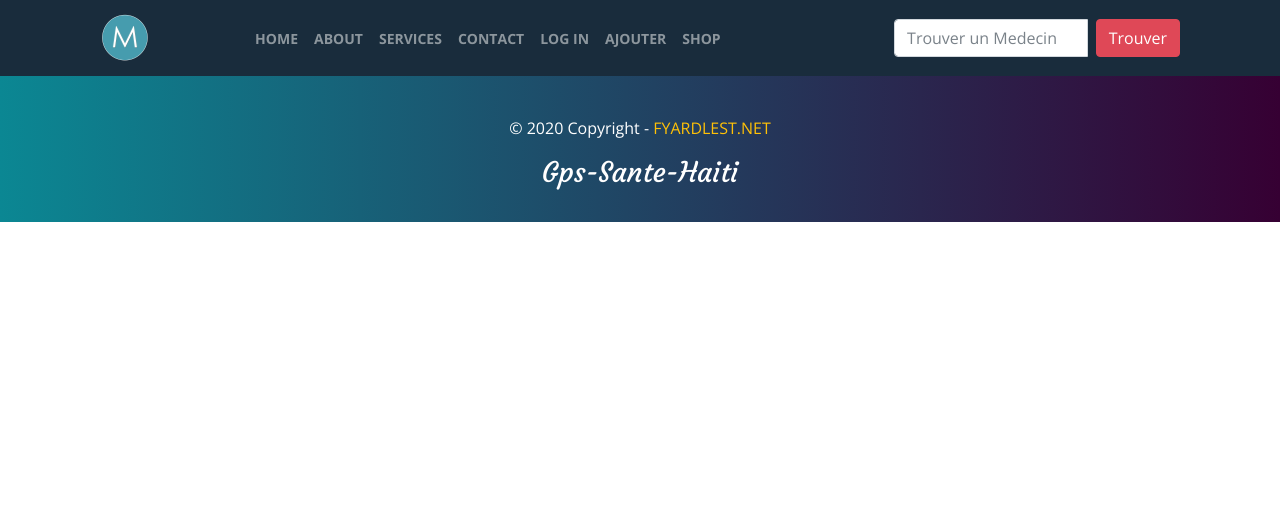
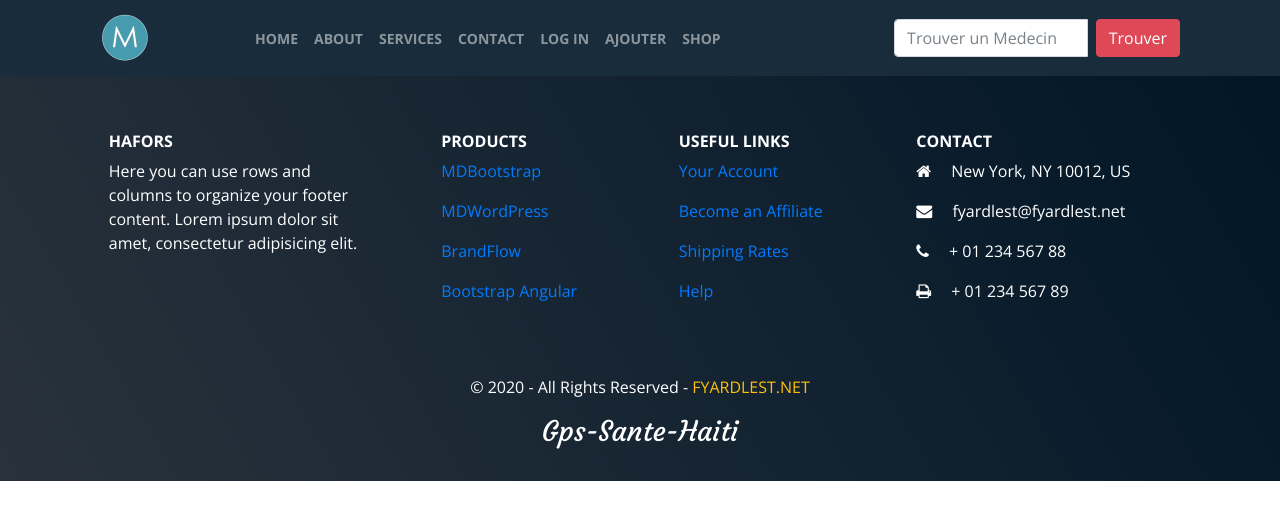
Before and after one commit to fyardlest1/gps-sante-haiti-react, a React (Create React App) app: page / in a window 1280 px wide. Shown: the top 520 px of the page. Built offline with nearby package versions, Linux system fonts and the light colour scheme.

Commit message:
Footer Component Updated

```diff
--- a/src/App.css
+++ b/src/App.css
@@ -15,10 +15,5 @@ h1, h2, h3 {
   text-transform: uppercase; }
 
 .page-footer {
-  background: #360033;
-  /* fallback for old browsers */
-  background: -webkit-linear-gradient(to right, #0b8793, #360033);
-  /* Chrome 10-25, Safari 5.1-6 */
-  background: linear-gradient(to right, #0b8793, #360033);
-  /* W3C, IE 10+/ Edge, Firefox 16+, Chrome 26+, Opera 12+, Safari 7+ */
+  background-image: linear-gradient(60deg, #29323c 0%, #011627 100%);
   align-items: center; }
--- a/src/components/Footer.js
+++ b/src/components/Footer.js
@@ -1,14 +1,46 @@
 import React from 'react';
-
+import "font-awesome/css/font-awesome.css";
 
 const Footer = () => {
   return (
     <React.Fragment>
         <div className="page-footer font-small text-white py-4">
             <div className="container">
+                <div className="row py-3 mt-3">
+                    <div className="col-md-3 col-lg-4 col-xl-3 mx-auto mb-4">
+                        <h6 className="text-uppercase font-weight-bold">HaForS</h6>
+                        <p>Here you can use rows and columns to organize your footer content. Lorem ipsum dolor sit amet, consectetur adipisicing elit.</p>
+                    </div>
+                    <div className="col-md-2 col-lg-2 col-xl-2 mx-auto mb-4">
+                        <h6 className="text-uppercase font-weight-bold">Products</h6>
+                        <p><a href="#!">MDBootstrap</a></p>
+                        <p><a href="#!">MDWordPress</a></p>
+                        <p><a href="#!">BrandFlow</a></p>
+                        <p><a href="#!">Bootstrap Angular</a></p>
+                    </div>
+                    <div className="col-md-3 col-lg-2 col-xl-2 mx-auto mb-4">
+                        <h6 className="text-uppercase font-weight-bold">Useful links</h6>
+                        <p><a href="#!">Your Account</a></p>
+                        <p><a href="#!">Become an Affiliate</a></p>
+                        <p><a href="#!">Shipping Rates</a></p>
+                        <p><a href="#!">Help</a></p>
+                    </div>
+                    <div className="col-md-4 col-lg-3 col-xl-3 mx-auto mb-md-0 mb-4">
+                        <h6 className="text-uppercase font-weight-bold">Contact</h6>
+                        <p>
+                        <i className="fa fa-home mr-3" /> New York, NY 10012, US</p>
+                        <p>
+                        <i className="fa fa-envelope mr-3" /> fyardlest@fyardlest.net</p>
+                        <p>
+                        <i className="fa fa-phone mr-3" /> + 01 234 567 88</p>
+                        <p>
+                        <i className="fa fa-print mr-3" /> + 01 234 567 89</p>
+
+                    </div>
+                </div>
                 <div className="row">
                     {/* Copyright */}
-                    <div className="col text-center footer-copyright py-3">© 2020 Copyright -
+                    <div className="col text-center footer-copyright py-3">&copy; {new Date().getFullYear()} - All Rights Reserved -
                         <a href="https://fyardlest.net/" className="text-warning"> FYARDLEST.NET</a>
                     </div>
                 </div>
```
